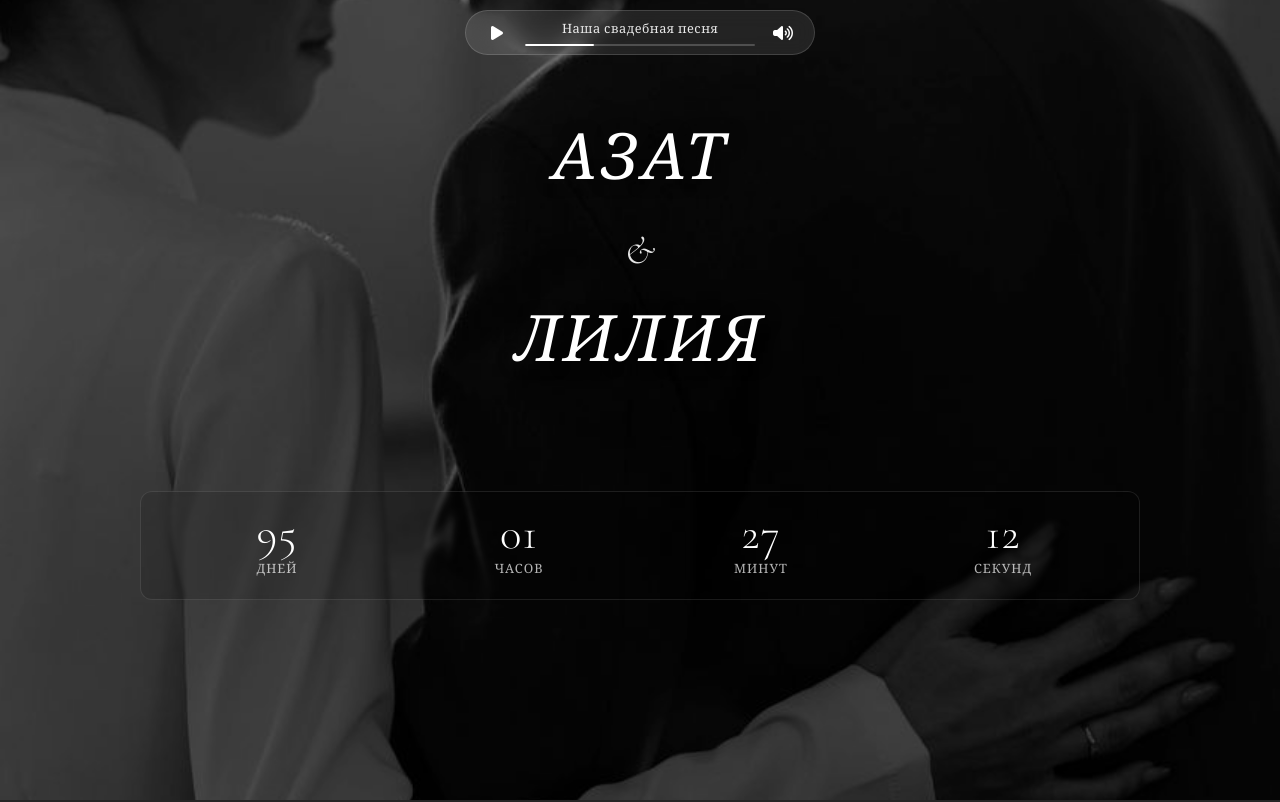
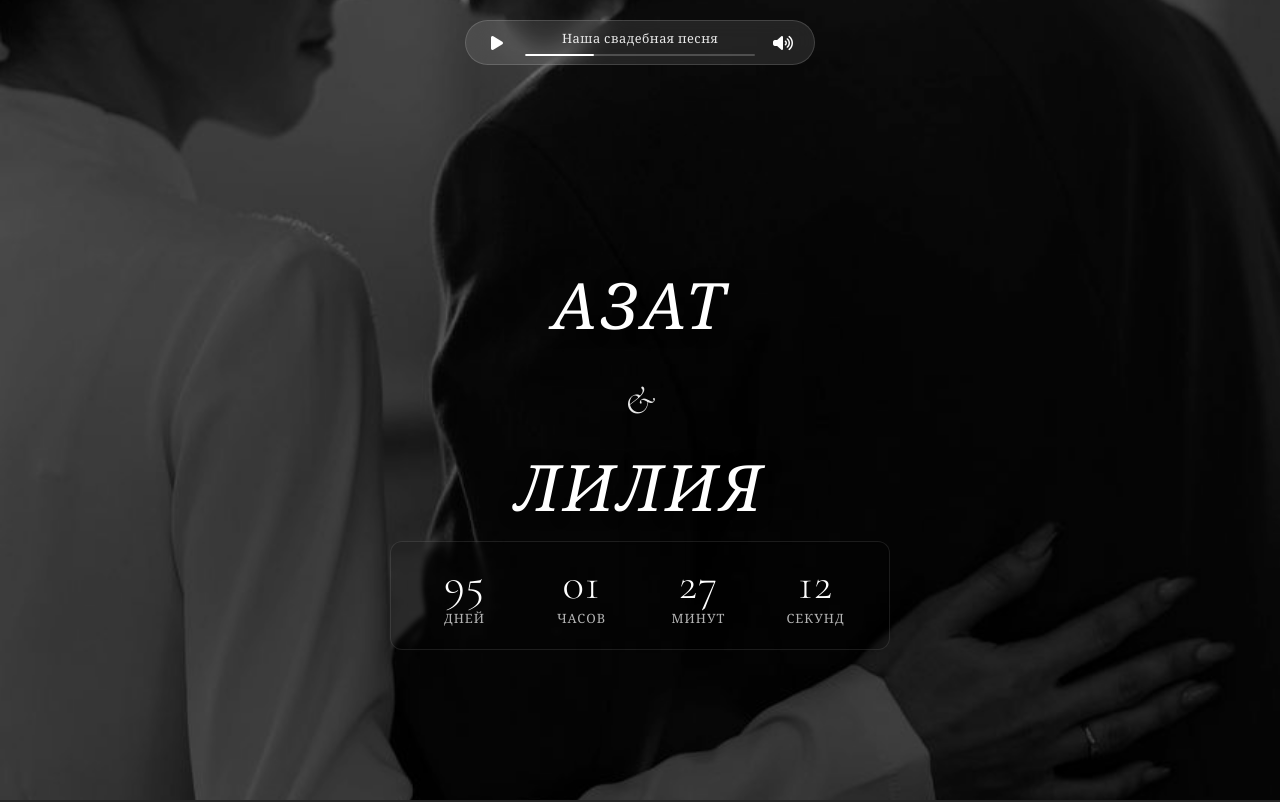
Before and after one commit to hubbleofficial1163-design/AzatLiliya, a plain HTML site: page index.html in a window 1280 px wide. Shown: the top 802 px of the page. Drawn offline with nearby package versions, Linux system fonts and the light colour scheme.

Commit message:
style.css

```diff
--- a/style.css
+++ b/style.css
@@ -59,16 +59,14 @@ body {
     display: flex;
     flex-direction: column;
     align-items: center;
-    justify-content: space-between;
+    justify-content: center;
     height: 100%;
-    padding-top: 70px;
-    padding-bottom: 80px;
 }
 
 /* Плеер - оптимизирован для мобильных */
 .music-player {
     position: absolute;
-    top: 10px;
+    top: 20px;
     left: 0;
     width: 100%;
     padding: 0 15px;
@@ -143,7 +141,7 @@ body {
 .couple-names {
     text-align: center;
     color: white;
-    margin-top: 30px;
+    /* margin-top удаляем или оставляем 0 */
 }
 
 .couple-names h1 {
@@ -174,16 +172,18 @@ body {
 
 /* Счетчик - оптимизирован для мобильных 90 500px*/
 .countdown-container {
+    position: absolute;
+    bottom: 30px;
+    left: 50%;
+    transform: translateX(-50%);
+    width: 90%;
+    max-width: 500px;
     background: rgba(0, 0, 0, 0.1);
     backdrop-filter: blur(2px);
     border-radius: 12px;
     padding: 20px 15px;
     text-align: center;
-    width: 100%;
-    max-width: none;
     border: 1px solid rgba(255, 255, 255, 0.1);
-    margin-top: auto;
-    margin-bottom: -20px;
 }
 
 .countdown {
@@ -535,7 +535,7 @@ body {
 }
 
 /* Точки на временной линии */
-.timeline-item::before {
+/* .timeline-item::before {
     content: '';
     position: absolute;
     left: 21px;
@@ -547,12 +547,12 @@ body {
     z-index: 2;
     box-shadow: 0 0 0 3px rgba(255, 255, 255, 0.1), 0 0 15px rgba(255, 255, 255, 0.2);
     transition: all 0.3s;
-}
+} */
 
-.timeline-item:hover::before {
+/* .timeline-item:hover::before {
     transform: scale(1.2);
     box-shadow: 0 0 0 4px rgba(255, 255, 255, 0.2), 0 0 20px rgba(255, 255, 255, 0.3);
-}
+} */
 
 .timeline-content h3 {
     font-family: 'Cormorant Garamond', 'Georgia', serif;
```
